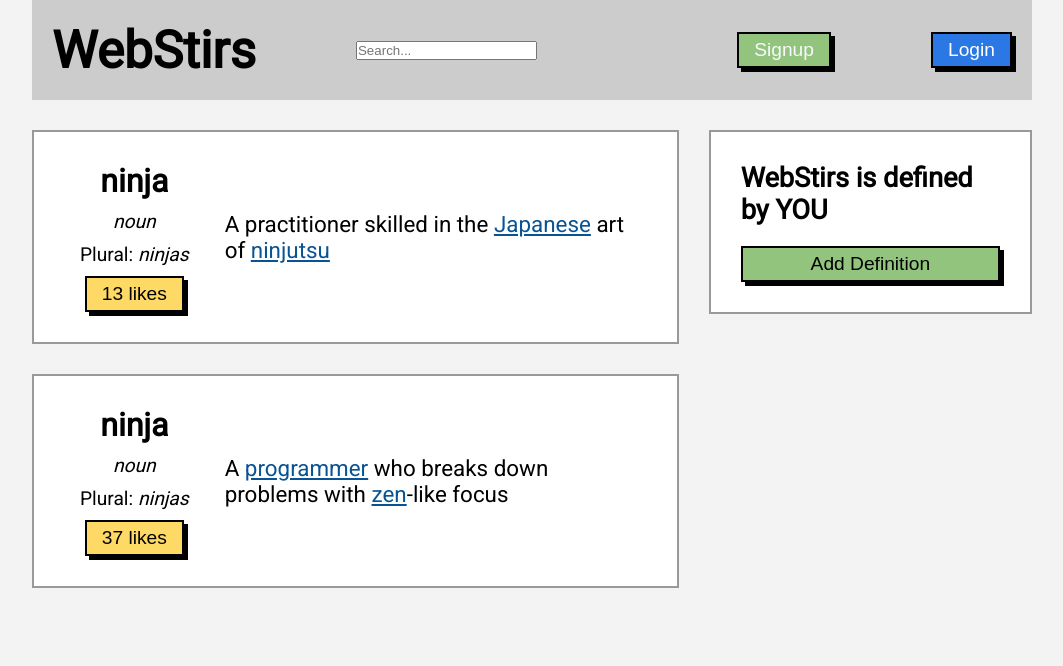
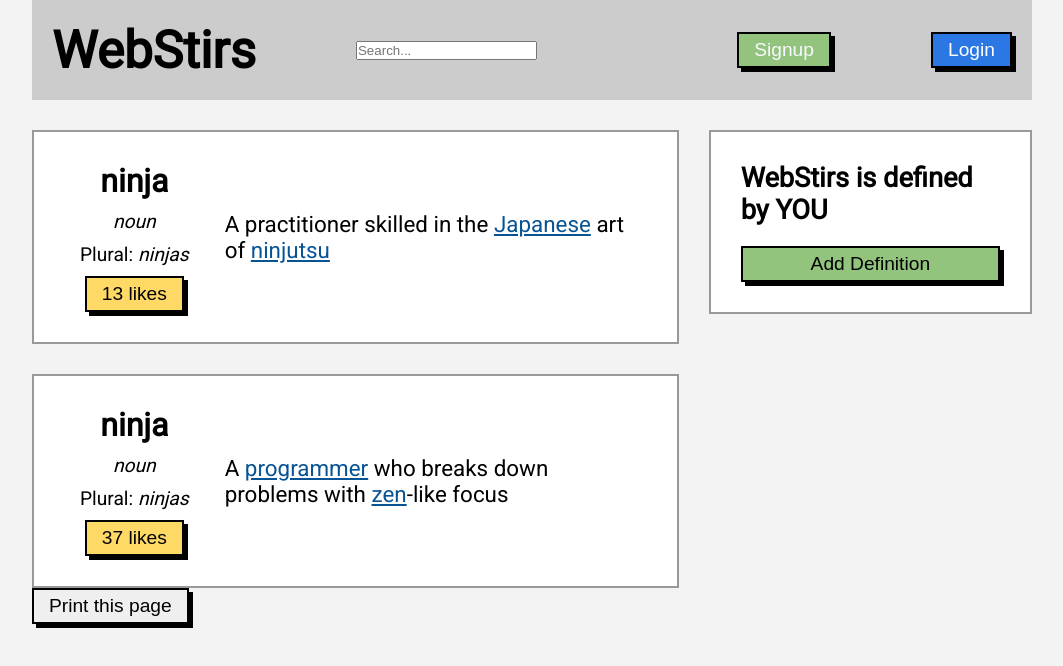
Before and after one commit to dantedenzel/webStirs, a plain HTML site: page index.html in a window 1280 px wide. Shown: the whole page, without its empty margins (108-1171 px from the left). Drawn offline with Linux system fonts and the light colour scheme.

Commit message:
commit buttons

```diff
--- a/index.html
+++ b/index.html
@@ -48,6 +48,7 @@
                 </div>
             </div>
         </div>
+        <button class="btn" onClick = "window.print()">Print this page</button>
     </div>
     <script src="script.js"></script>
 </body>
--- a/script.js
+++ b/script.js
@@ -3,6 +3,7 @@ console.log("page loaded...");
 function message() {
     alert("Ninja was liked!");
 }
+
 
 function login(element) {
     if(element.innerText == "Login") {
```
